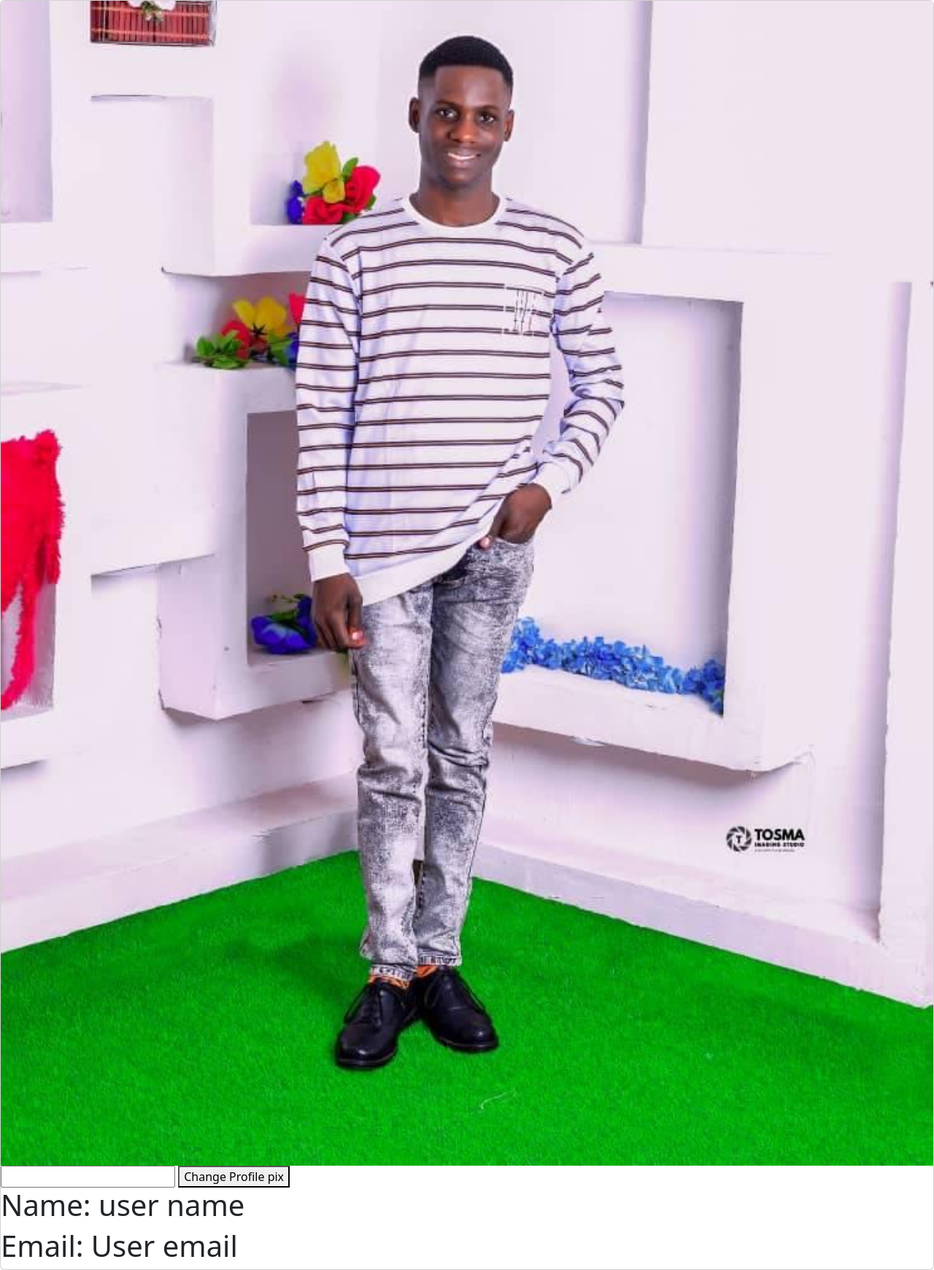
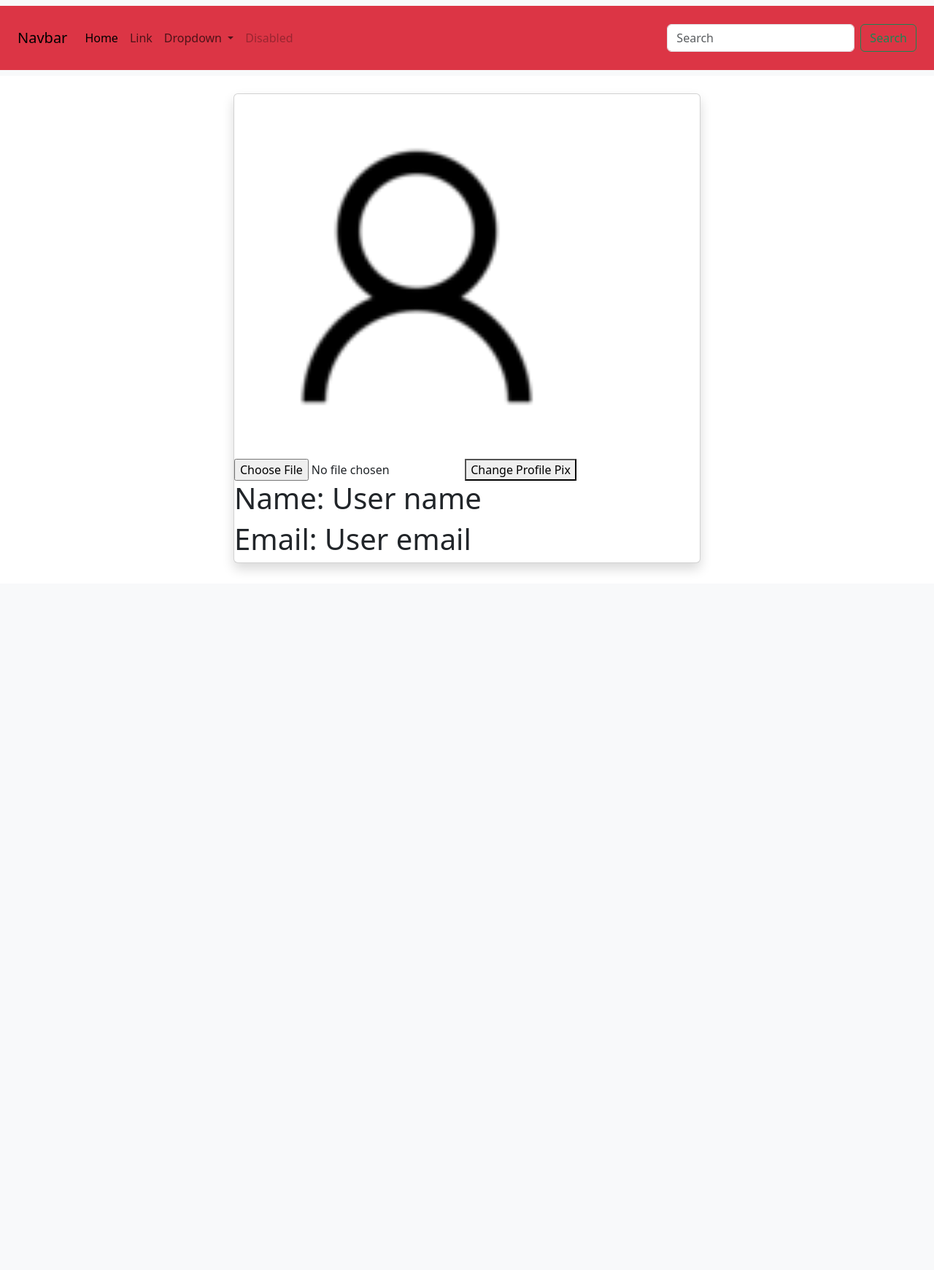
Before and after one commit to Chinedu-winner/php-setember, a PHP site: page /profile.php in a window 1280 px wide. Shown: the whole page at 73% size. After the commit the page ends 781 px from the top, so only its background shows below. Run offline with PHP 8.4, Linux system fonts and the light colour scheme.

Commit message:
follow it

```diff
--- a/components/navbar.html
+++ b/components/navbar.html
@@ -1,31 +1,36 @@
-<nav class="navbar mt-3 navbar-expand-lg bg-body-tertiary">
-  <div class="container-fluid bg-info p-3">
+<nav class="navbar navbar-expand-lg bg-body-tertiary">
+  <div class="container-fluid bg-danger p-4">
     <a class="navbar-brand" href="#">Navbar</a>
-    <button class="navbar-toggler" type="button" data-bs-toggle="collapse" data-bs-target="#navbarNavDropdown" aria-controls="navbarNavDropdown" aria-expanded="false" aria-label="Toggle navigation">
+    <button class="navbar-toggler" type="button" data-bs-toggle="collapse" data-bs-target="#navbarSupportedContent" aria-controls="navbarSupportedContent" aria-expanded="false" aria-label="Toggle navigation">
       <span class="navbar-toggler-icon"></span>
     </button>
-    <div class="collapse navbar-collapse" id="navbarNavDropdown">
-      <ul class="navbar-nav">
+    <div class="collapse navbar-collapse" id="navbarSupportedContent">
+      <ul class="navbar-nav me-auto mb-2 mb-lg-0">
         <li class="nav-item">
           <a class="nav-link active" aria-current="page" href="#">Home</a>
         </li>
         <li class="nav-item">
-          <a class="nav-link" href="#">Features</a>
-        </li>
-        <li class="nav-item">
-          <a class="." href="#">Profile</a>
+          <a class="nav-link" href="#">Link</a>
         </li>
         <li class="nav-item dropdown">
           <a class="nav-link dropdown-toggle" href="#" role="button" data-bs-toggle="dropdown" aria-expanded="false">
-            Dropdown link
+            Dropdown
           </a>
           <ul class="dropdown-menu">
             <li><a class="dropdown-item" href="#">Action</a></li>
             <li><a class="dropdown-item" href="#">Another action</a></li>
+            <li><hr class="dropdown-divider"></li>
             <li><a class="dropdown-item" href="#">Something else here</a></li>
           </ul>
         </li>
+        <li class="nav-item">
+          <a class="nav-link disabled" aria-disabled="true">Disabled</a>
+        </li>
       </ul>
+      <form class="d-flex" role="search">
+        <input class="form-control me-2" type="search" placeholder="Search" aria-label="Search"/>
+        <button class="btn btn-outline-success" type="submit">Search</button>
+      </form>
     </div>
   </div>
 </nav>
--- a/composer.json
+++ b/composer.json
@@ -13,6 +13,7 @@
     ],
     "require": {
         "cloudinary/cloudinary_php": "^3.1",
-        "nesbot/carbon": "^3.10"
+        "nesbot/carbon": "^3.10",
+        "vlucas/phpdotenv": "^5.6"
     }
 }
--- a/profile.php
+++ b/profile.php
@@ -4,23 +4,27 @@
 
 <!DOCTYPE html>
 <html lang="en">
+
 <head>
     <meta charset="UTF-8">
     <meta name="viewport" content="width=device-width, initial-scale=1.0">
     <link href="https://cdn.jsdelivr.net/npm/bootstrap@5.3.8/dist/css/bootstrap.min.css" rel="stylesheet" integrity="sha384-sRIl4kxILFvY47J16cr9ZwB07vP4J8+LH7qKQnuqkuIAvNWLzeN8tE5YBujZqJLB" crossorigin="anonymous">
     <title>Document</title>
 </head>
+
 <body>
-    <div class="card">
-    <img src="image/Chibundo.jpg" alt="">
-    <form action="profile.php">
-        <input type="profile-pix" type="file">
-        <button>Change Profile pix</button>
-    </form>
-    <div>
-        <h1>Name: user name</h1>
-        <h1>Email: User email</h1>
-    </div>
+    <?php include "components/navbar.html" ?>
+    <div class="card w-50 mt-4 shadow mx-auto">
+        <img src="image/120px-Sample_User_Icon.png" width='500px' height="500px" alt="">
+        <form action="image/120px-Sample_User_Icon.png">
+            <input name="download-pix" type="file">
+            <button>Change Profile Pix</button>
+        </form>
+        <div>
+            <h1>Name: User name</h1>
+            <h1>Email: User email</h1>
+        </div>
     </div>
 </body>
+
 </html>
--- /dev/null
+++ b/service/paystack.php
@@ -0,0 +1,2 @@
+<?php
+//Implementing Paystack
```
Also changed, not shown: cloudinary.php (+23 -22 lines), image/120px-Sample_User_Icon.png (renamed from image/File_Sample User Icon.png - Wikimedia Commons_files/120px-Sample_User_Icon.png), image/download.png (added), 3 other files.
